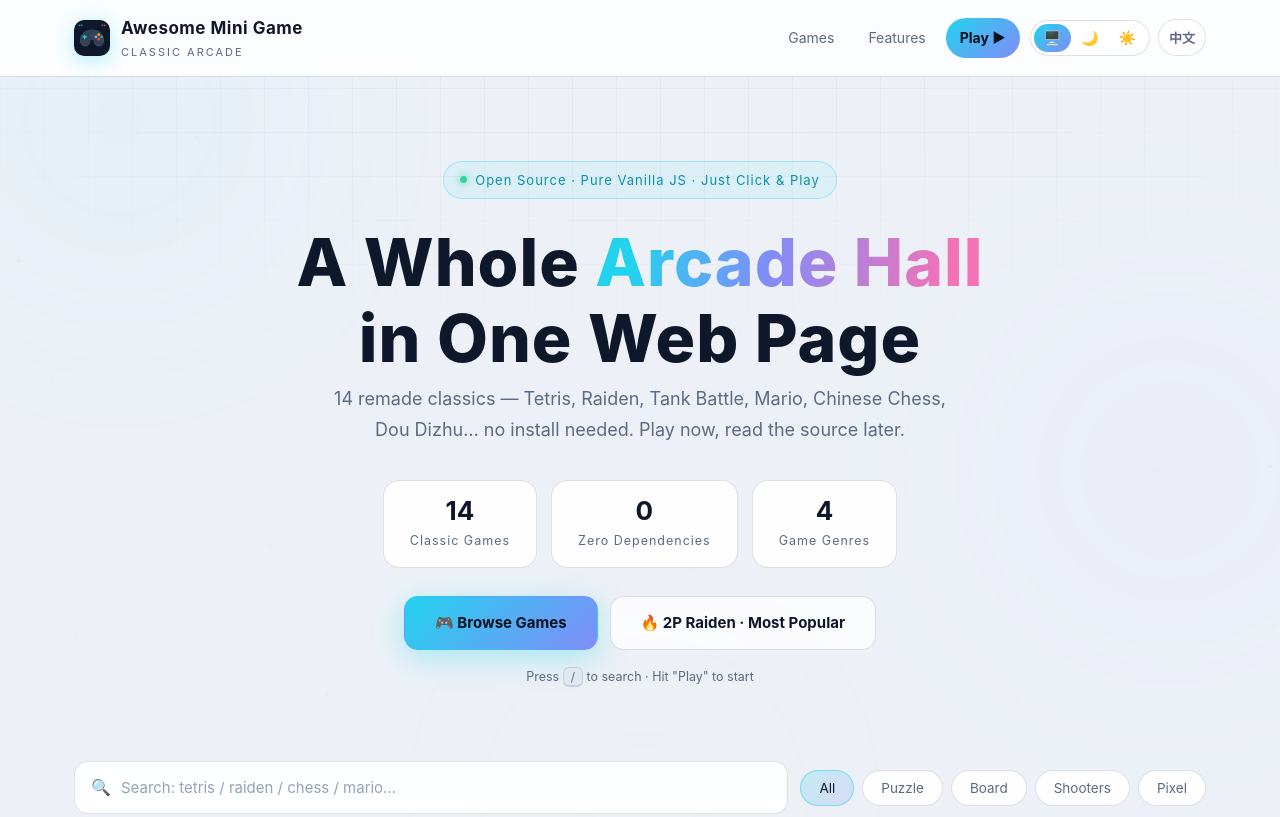
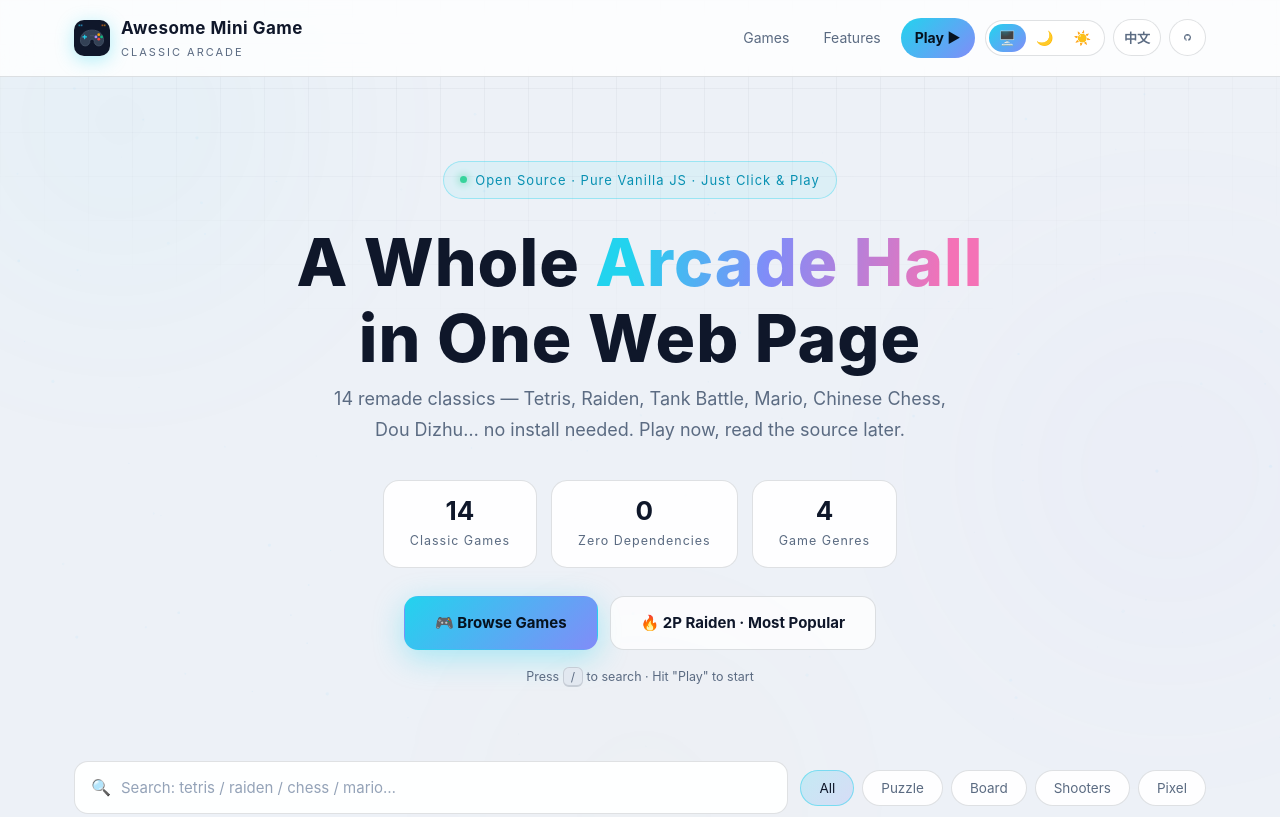
Before and after one commit to davidzhanghui/awesome-mini-game, a plain HTML site: page index.html in a window 1280 px wide. Shown: the top 817 px of the page. Drawn offline with Linux system fonts and the light colour scheme.

Commit message:
feat: 落地页右上角加GitHub跳转按钮

```diff
--- a/index.html
+++ b/index.html
@@ -118,6 +118,11 @@ try{
   .lang-btn{border:1px solid var(--line);background:var(--panel-bg);color:var(--muted);font-size:13px;font-weight:700;
     min-width:44px;padding:8px 10px;border-radius:999px;cursor:pointer;transition:.2s;font-family:inherit}
   .lang-btn:hover{color:var(--text);border-color:rgba(34,211,238,.5)}
+  .gh-btn{border:1px solid var(--line);background:var(--panel-bg);color:var(--muted);
+    width:37px;height:37px;display:inline-flex;align-items:center;justify-content:center;
+    border-radius:999px;transition:.2s}
+  .gh-btn:hover{color:var(--text);border-color:rgba(34,211,238,.5)}
+  .gh-btn svg{width:17px;height:17px;fill:currentColor}
 
   /* Hero */
   .hero{text-align:center;padding:84px 0 30px}
@@ -236,6 +241,7 @@ try{
           <button data-theme-set="light" title="白天">☀️</button>
         </div>
         <button class="lang-btn" id="langBtn" title="Switch to English">EN</button>
+        <a class="gh-btn" href="https://github.com/davidzhanghui/awesome-mini-game" target="_blank" rel="noopener" id="ghLink" title="GitHub 仓库"><svg viewBox="0 0 16 16" aria-hidden="true"><path d="M8 0C3.58 0 0 3.58 0 8c0 3.54 2.29 6.53 5.47 7.59.4.07.55-.17.55-.38 0-.19-.01-.82-.01-1.49-2.01.37-2.53-.49-2.69-.94-.09-.23-.48-.94-.82-1.13-.28-.15-.68-.52-.01-.53.63-.01 1.08.58 1.23.82.72 1.21 1.87.87 2.33.66.07-.52.28-.87.51-1.07-1.78-.2-3.64-.89-3.64-3.95 0-.87.31-1.59.82-2.15-.08-.2-.36-1.02.08-2.12 0 0 .67-.21 2.2.82.64-.18 1.32-.27 2-.27s1.36.09 2 .27c1.53-1.04 2.2-.82 2.2-.82.44 1.1.16 1.92.08 2.12.51.56.82 1.27.82 2.15 0 3.07-1.87 3.75-3.65 3.95.29.25.54.73.54 1.48 0 1.07-.01 1.93-.01 2.2 0 .21.15.46.55.38A8.01 8.01 0 0 0 16 8c0-4.42-3.58-8-8-8Z"/></svg></a>
       </div>
     </div>
   </nav>
@@ -493,6 +499,7 @@ function applyLang(){
   lb.textContent = t("lang.btn");
   lb.title = t("lang.title");
   document.getElementById("toTop").title = t("toTop");
+  document.getElementById("ghLink").title = (lang === "zh") ? "GitHub 仓库" : "GitHub repo";
   document.getElementById("hotLink").href = "raiden/index.html?lang=" + lang;
   paintTheme();
   render();
```
